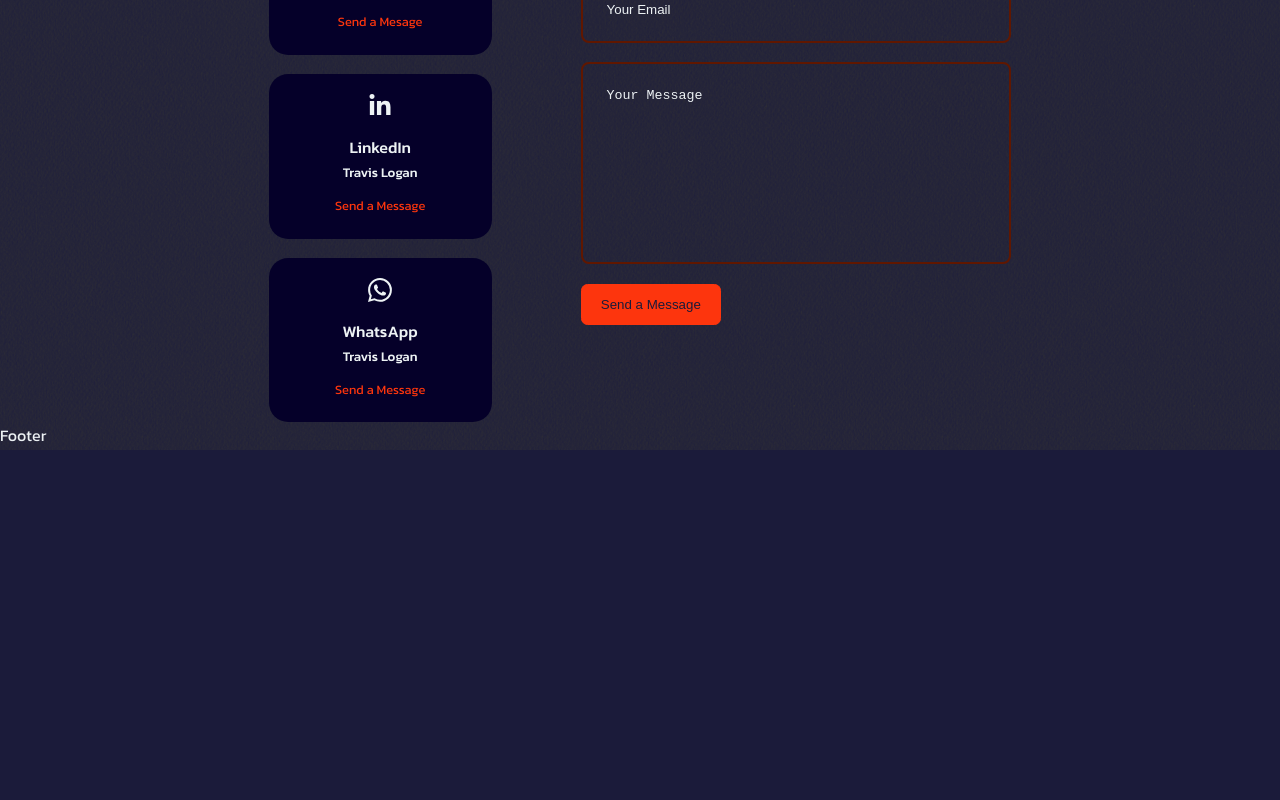
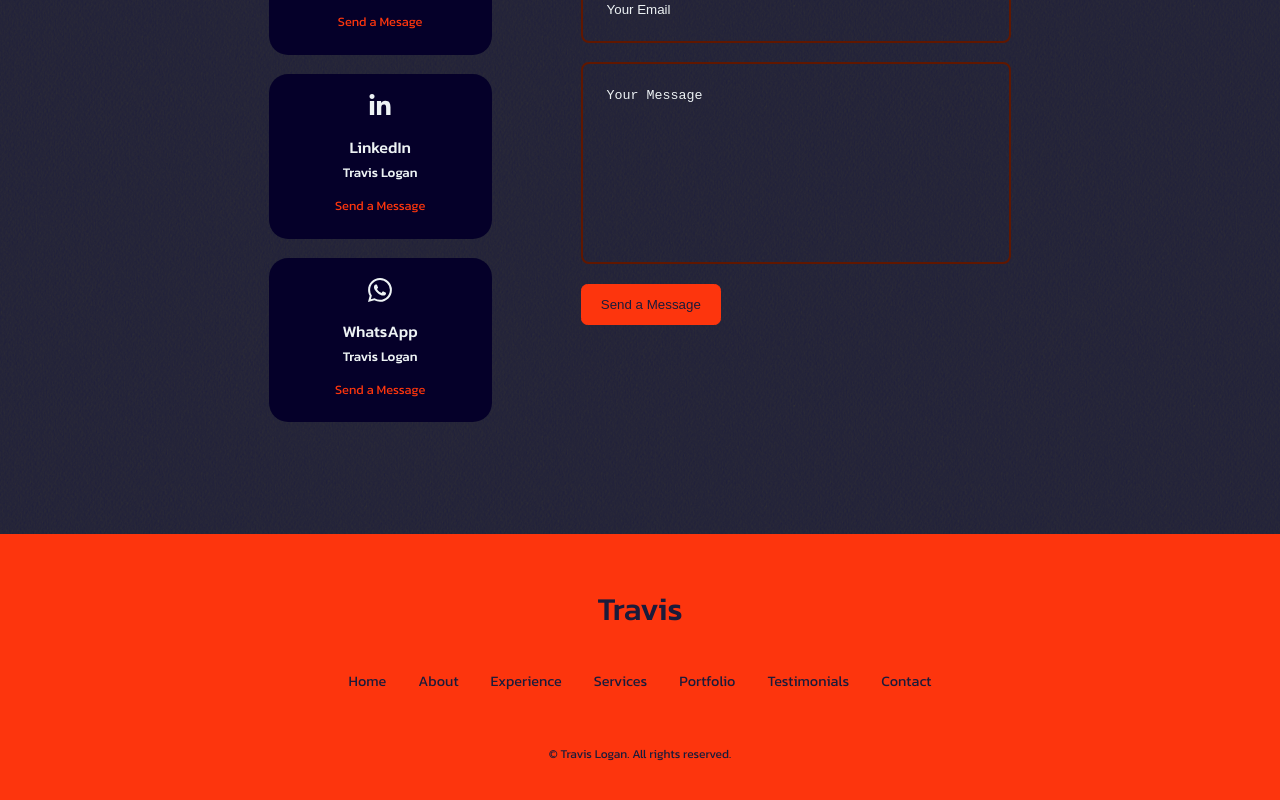
Before and after one commit to TravisLoganT/portfolio-v2, a React (Create React App) app: page / in a window 1280 px wide. Shown: the part 6945-7745 px from the top of the page. Before the commit the page ends 7395 px from the top, so only its background shows below. Built offline with nearby package versions, Linux system fonts and the light colour scheme.

Commit message:
implemented the footer design

```diff
--- a/src/components/footer/Footer.css
+++ b/src/components/footer/Footer.css
@@ -0,0 +1,40 @@
+footer {
+  background: var(--color-primary);
+  padding: 3rem 0;
+  text-align: center;
+  font-size: 0.9rem;
+  margin-top: 7rem;
+}
+
+footer a {
+  color: var(--color-bg);
+  text-decoration: none;
+}
+
+.footer__logo {
+  font-size: 2rem;
+  font-weight: 500;
+  margin-bottom: 2rem;
+  display: inline-block;
+}
+
+.permalinks {
+  display: flex;
+  flex-wrap: wrap;
+  justify-content: center;
+  gap: 2rem;
+  margin: 0 auto 3rem;
+}
+
+.footer__copyright {
+  margin-bottom: 4rem;
+  color: var(--color-bg);
+}
+
+/* ---------- MEDIA QUERIES (SMALL DEVICES) ---------- */
+@media screen and (max-width: 600px) {
+  .permalinks {
+    flex-direction: column;
+    gap: 1.5rem;
+  }
+}
--- a/src/components/footer/Footer.jsx
+++ b/src/components/footer/Footer.jsx
@@ -1,10 +1,42 @@
-import React from 'react'
-import './Footer.css'
+import React from "react";
+import "./Footer.css";
 
 const Footer = () => {
   return (
-    <div>Footer</div>
-  )
-}
+    <footer>
+      <a href="#" className="footer__logo">
+        Travis
+      </a>
 
-export default Footer
+      <ul className="permalinks">
+        <li>
+          <a href="#">Home</a>
+        </li>
+        <li>
+          <a href="#about">About</a>
+        </li>
+        <li>
+          <a href="#experience">Experience</a>
+        </li>
+        <li>
+          <a href="#services">Services</a>
+        </li>
+        <li>
+          <a href="#portfolio">Portfolio</a>
+        </li>
+        <li>
+          <a href="#testimonials">Testimonials</a>
+        </li>
+        <li>
+          <a href="#contact">Contact</a>
+        </li>
+      </ul>
+
+      <div className="footer__copyright">
+        <small>&copy; Travis Logan. All rights reserved.</small>
+      </div>
+    </footer>
+  );
+};
+
+export default Footer;
```
